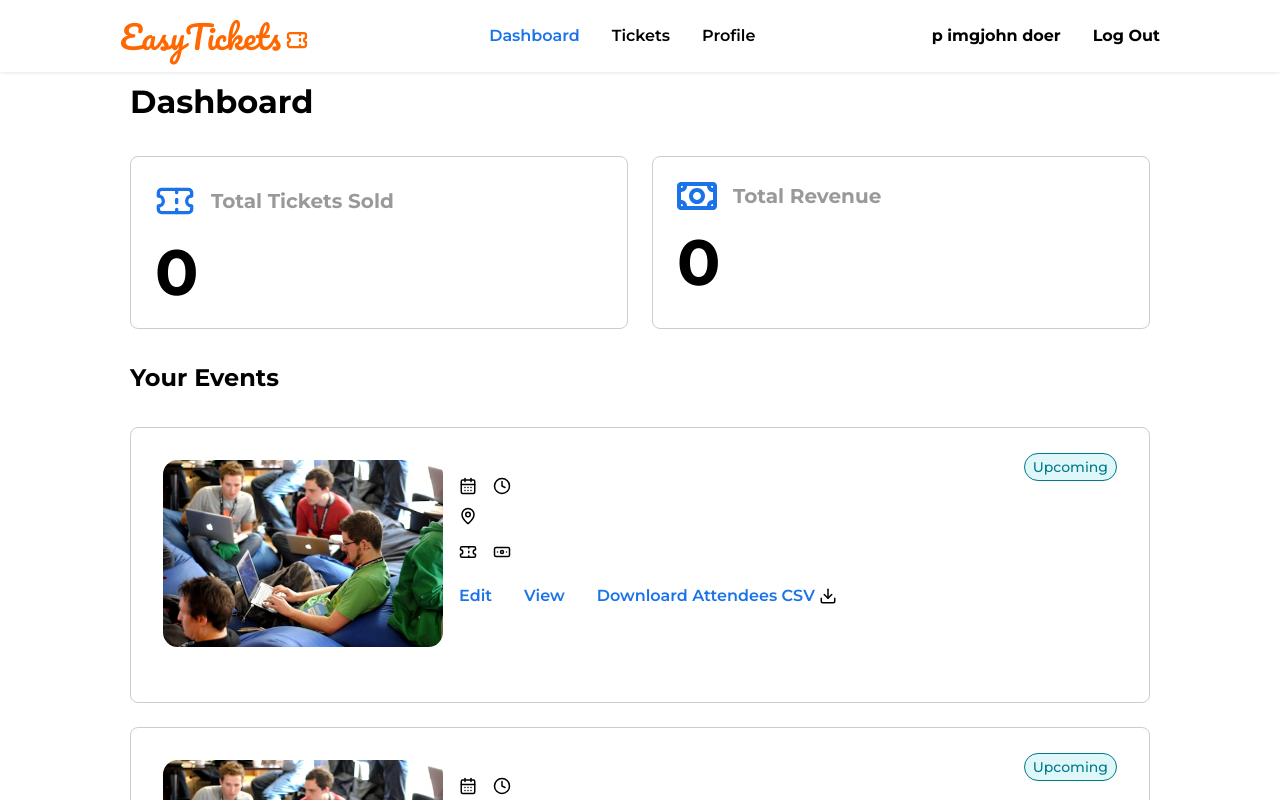
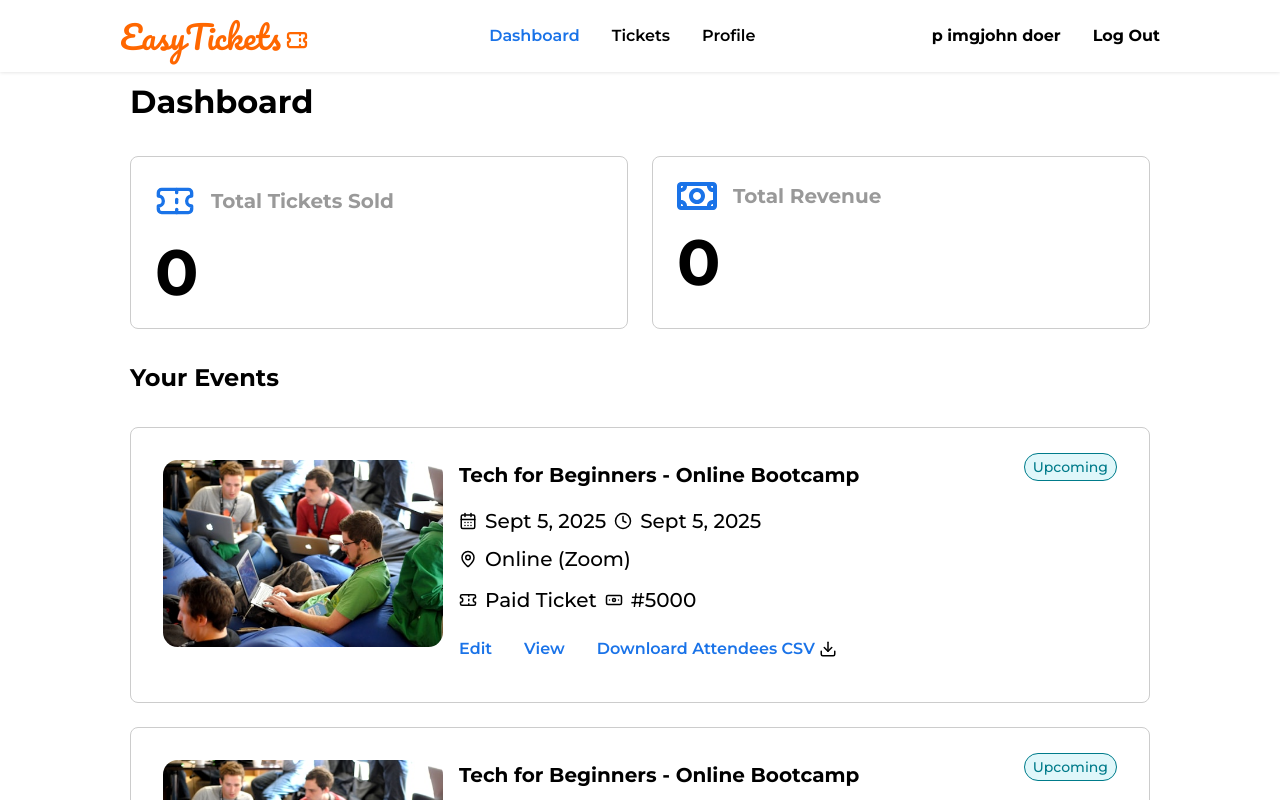
Before and after one commit to mafindijr/easy-ticketing-app, a React (Vite) app: page /dashboard in a window 1280 px wide. Shown: the top 800 px of the page. Built offline with nearby package versions, Linux system fonts and the light colour scheme.

Commit message:
refactor the events card detils and make soe changes

```diff
--- a/src/components/events-cards.jsx
+++ b/src/components/events-cards.jsx
@@ -34,31 +34,31 @@ export default function OrganizersDashboardEventsCards() {
                 <img src="./tech.jpg" alt="event-image" className="rounded-[14.80px] object-cover" />
               </div>
               <div className="flex flex-col gap-2 text-[20px] font-montserrat font-[500] leading-full">
-                <div><h4 className="text-[20px] leading-[30px] font-bold font-montserrat mb-2">{name}</h4></div>
+                <div><h4 className="text-[20px] leading-[30px] font-bold font-montserrat mb-2">Tech for Beginners - Online Bootcamp</h4></div>
                 <div className='inline-flex gap-2'>
                   <p className='inline-flex gap-2 items-center'>
                     <span><CalendarDays className='w-[18px] h-[20px]' /></span>
-                    <span>{eventCards.date}</span>
+                    <span>Sept 5, 2025</span>
                   </p>
                   <p className='inline-flex gap-2 items-center'>
                     <span><Clock className='w-[18px] h-[20px]' /></span>
-                    <span>{eventCards.time}</span>
+                    <span>Sept 5, 2025</span>
                   </p>
                 </div>
                 <div>
                   <p className='inline-flex gap-2 items-center'>
                     <span><MapPin className='w-[18px] h-[20px]' /></span>
-                    <span>{eventCards.location}</span>
+                    <span>Online (Zoom)</span>
                   </p>
                 </div>
                 <div className='inline-flex gap-2'>
                   <p className='inline-flex gap-2 items-center'>
                     <span><Ticket className='w-[18px] h-[20px]' /></span>
-                    <span>{eventCards.type}</span>
+                    <span>Paid Ticket</span>
                   </p>
                   <p className='inline-flex gap-2 items-center'>
                     <span><Banknote className='w-[18px] h-[20px]' /></span>
-                    <span>{eventCards.price}</span>
+                    <span>#5000</span>
                   </p>
                 </div>
                 <div className='inline-flex gap-8 mt-4 text-[16px] fonts-montserrat font-[600] leading-[100%] text-homeexplore items-center'>
```
